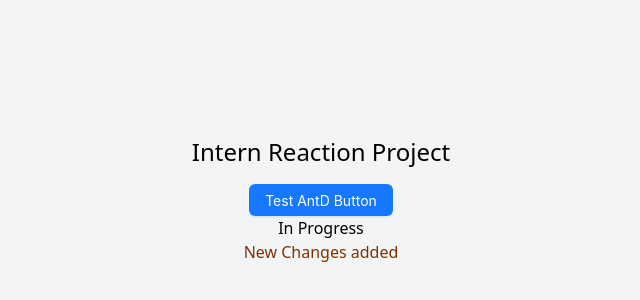
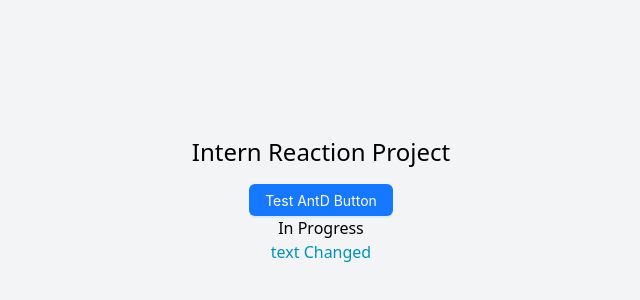
Before and after one commit to Digiden-IT/Reaction-Test, a React (Vite) app: page / in a window 1280 px wide. Shown: the part 200-500 px from the top of the page, without its empty margins (319-959 px from the left). Built offline with nearby package versions, Linux system fonts and the light colour scheme.

Commit message:
text chnaged

```diff
--- a/src/App.tsx
+++ b/src/App.tsx
@@ -6,7 +6,8 @@ function App() {
       <h1 className="text-2xl mb-4">Intern Reaction Project</h1>
       <Button type="primary">Test AntD Button</Button>
       <h1>In Progress</h1>
-      <h2 className="text-amber-900"> New Changes added</h2>
+      <h2 className="text-cyan-600"> text Changed</h2>
+
     </div>
   );
 }
```
